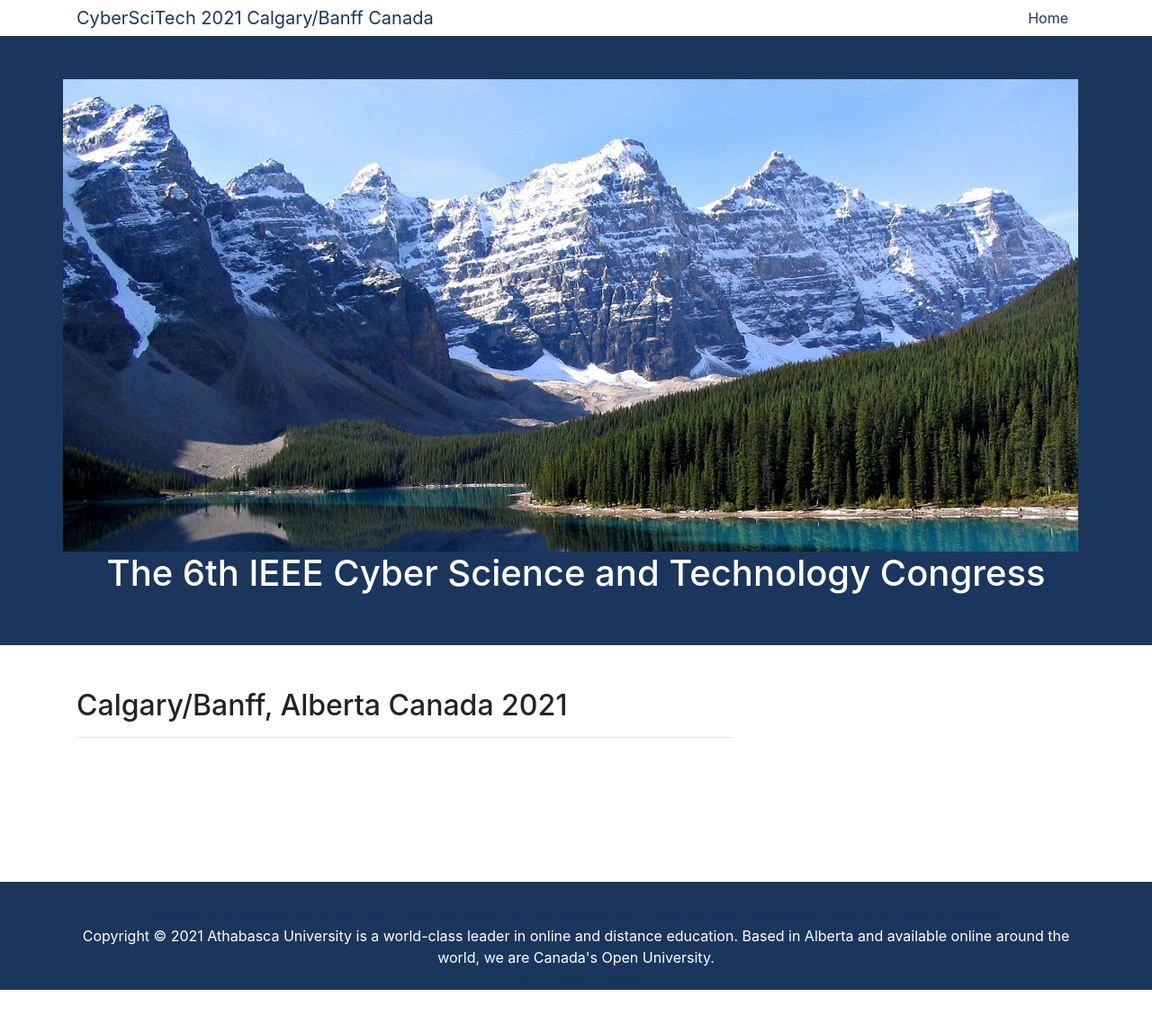
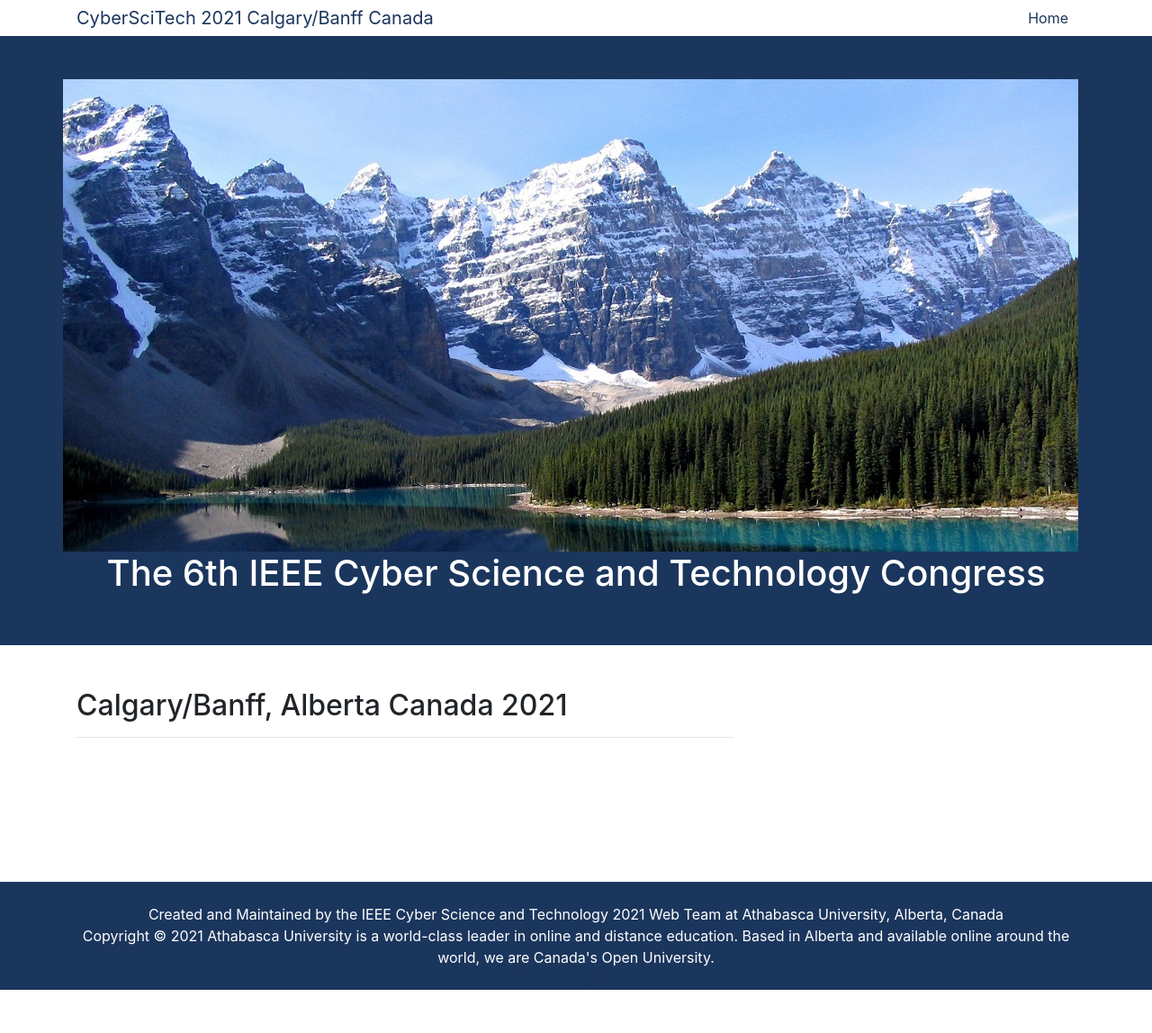
Before and after one commit to kstauff/2021, a Jekyll site: the page built from index.html, in a window 1280 px wide. Shown: the whole page at 90% size. Built offline with Jekyll 4.4.1, drawn with Linux system fonts in a browser that asks for light colours.

Commit message:
Update footer.html

```diff
--- a/_includes/footer.html
+++ b/_includes/footer.html
@@ -1,10 +1,10 @@
 <footer class="py-5">
   <div style="background:#1B365D">
   <div class="container">
-    <p class="m-0 text-center text-white link-white">
+    <p class="m-0 text-center text-white">
 
                 <br/>
-                                        <a href="http://www.athabascau.ca/" target="_blank">Created and Maintained by the IEEE Cyber Science and Technology 2021 Web Team at Athabasca University, Alberta, Canada</a></li>
+                                        <a href="http://www.athabascau.ca/" target="_blank" class="text-white">Created and Maintained by the IEEE Cyber Science and Technology 2021 Web Team at Athabasca University, Alberta, Canada</a></li>
 
                                  <br/>
 
```
